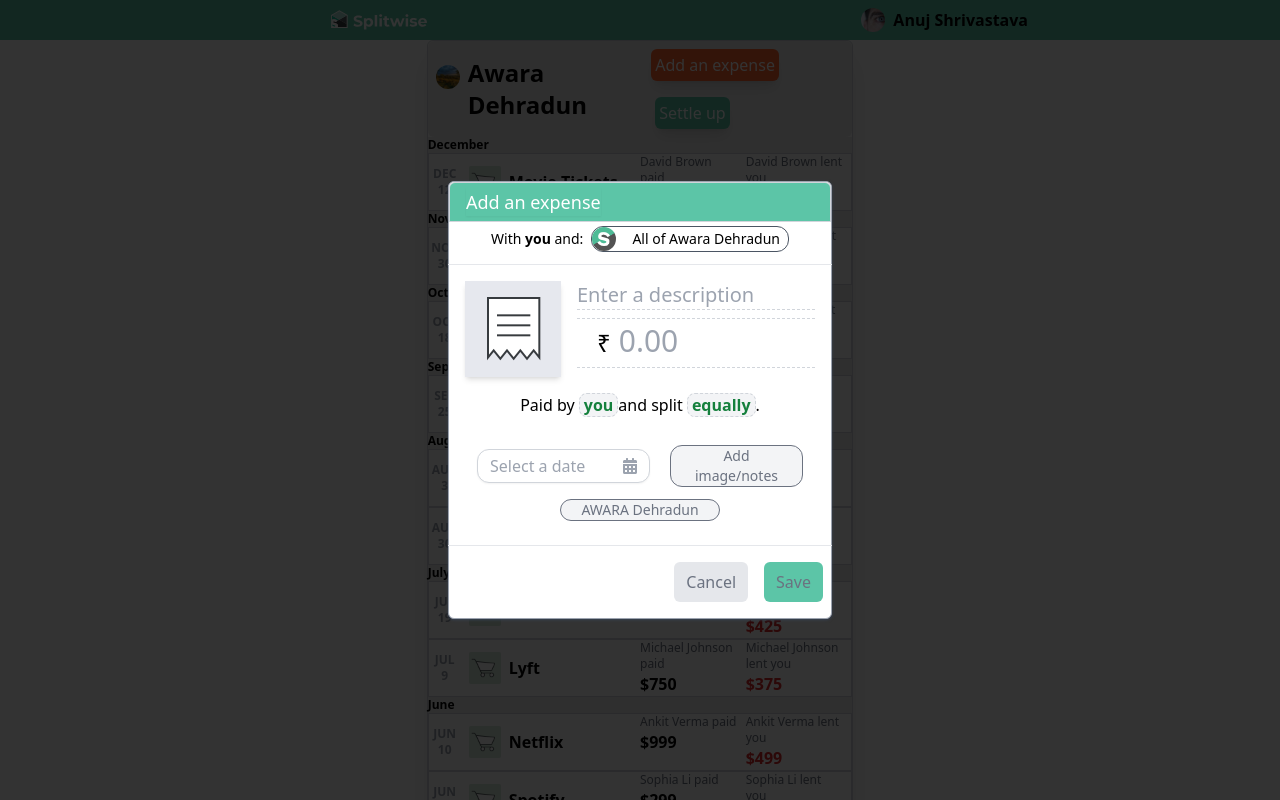
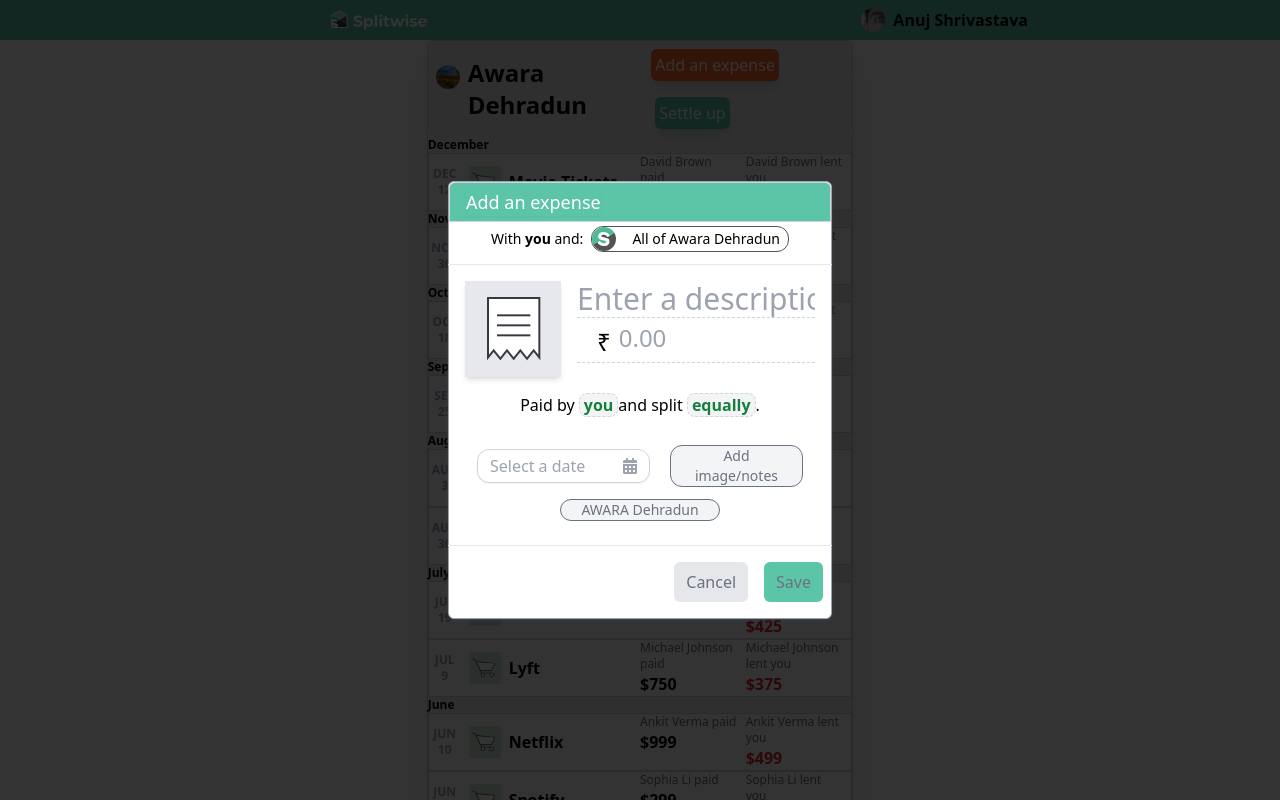
Before and after one commit to Anuj0609/splitwise, a Next.js app: page / in a window 1280 px wide. Both pictures are taken after a click on the button "Add an expense". Shown: the top 800 px of the page. Built offline with nearby package versions, Linux system fonts and the light colour scheme.

Commit message:
displayUIdata

```diff
--- a/src/components/Addexpensecard.tsx
+++ b/src/components/Addexpensecard.tsx
@@ -1,15 +1,33 @@
 import React, { useState } from "react";
 import DatepickerWithIcon from "./DatepickerWithIcon";
 
-function Addexpensecard({ handlePopupClose }) {
-  const [description, setDescription] = useState("");
-  const [amount, setAmount] = useState("");
+function AddExpenseCard({ handlePopupClose }: any) {
+  const [description, setDescription] = useState<string>("");
+  const [amount, setAmount] = useState<string>("");
+  const [date, setDate] = useState<string>('')
+  const [payee, setPayee] = useState<string>("you")
+  const [lent, setLent] = useState<string>("all")
+  const [category, setCategory] = useState<string>("")
+  const [yourShare, setYourShare] = useState<number>(0);
 
-  const handleDescriptionChange = (e) => {
+  const addExpense = () => {
+    const expenseDetails = {
+      description: description,
+      amount: amount,
+      date: date,
+      payee: payee,
+      lent: lent,
+      category: category,
+      your_share: yourShare
+    }
+
+  }
+
+  const handleDescriptionChange = (e: any) => {
     setDescription(e.target.value);
   };
 
-  const handleAmountChange = (e) => {
+  const handleAmountChange = (e: any) => {
     setAmount(e.target.value);
   };
 
@@ -42,20 +60,19 @@
             value={description}
             onChange={handleDescriptionChange}
             placeholder="Enter a description"
-            className="text-gray-700 text-xl border-b border-dashed border-gray-300 w-full focus:outline-none"
+            className="text-gray-700 text-3xl border-b border-dashed border-gray-300 w-full focus:outline-none"
           />
-          <hr className="border-t border-dashed border-gray-300 mt-2" />
 
           <div className="flex flex-row ml-5 mt-1 space-x-2">
             <span className="text-2xl pb-0 mb-0 mt-2 leading-none">
               &#8377;
             </span>
             <input
-              type="text"
+              type="number"
               value={amount}
               onChange={handleAmountChange}
               placeholder="0.00"
-              className="text-3xl text-gray-700 w-full focus:outline-none"
+              className="text-2xl text-gray-700 w-full focus:outline-none"
             />
           </div>
           <hr className="border-t border-dashed border-gray-300 mt-2" />
@@ -95,7 +112,8 @@
         >
           Cancel
         </button>
-        <button className="bg-[#5cc5a7] rounded-md px-3 py-2 gap-2 my-2 mx-2 border-gray-500 text-gray-500">
+        <button className="bg-[#5cc5a7] rounded-md px-3 py-2 gap-2 my-2 mx-2 border-gray-500 text-gray-500"
+          onClick={addExpense}>
           Save
         </button>
       </div>
@@ -103,4 +121,4 @@
   );
 }
 
-export default Addexpensecard;
+export default AddExpenseCard;
```
